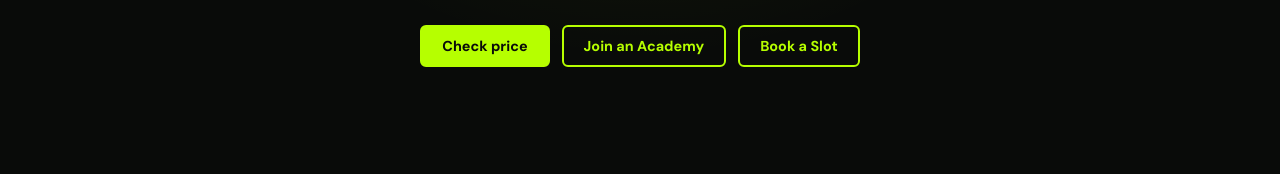
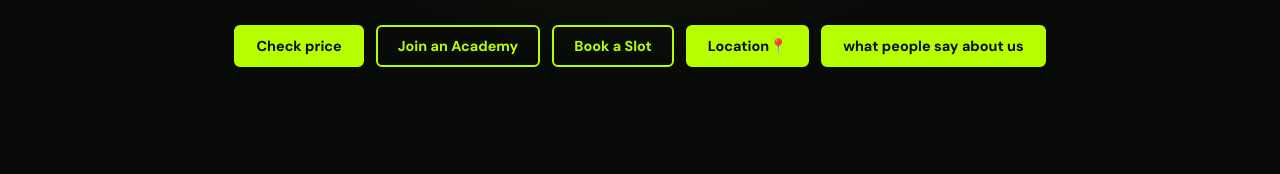
Before and after one commit to Rajdeep-deycreator/P-Dynamo-Futsal, a plain HTML site: page index.html in a window 1280 px wide. Shown: the part 556-730 px from the top of the page. Drawn offline with nearby package versions, Linux system fonts and the light colour scheme.

Commit message:
update index.html

```diff
--- a/index.html
+++ b/index.html
@@ -29,6 +29,8 @@
             <a href="#slots" class="btn btn-lime">Check price</a>
             <a href="#academies" class="btn btn-outline">Join an Academy</a>
               <a href="/booking /index.html" class="btn btn-outline">Book a Slot</a>
+             <a href="#map" class="btn btn-lime">Location📍</a>
+             <a href="#reviews" class="btn btn-lime">what people say about us</a>
         </div>
     </section>
 
```
